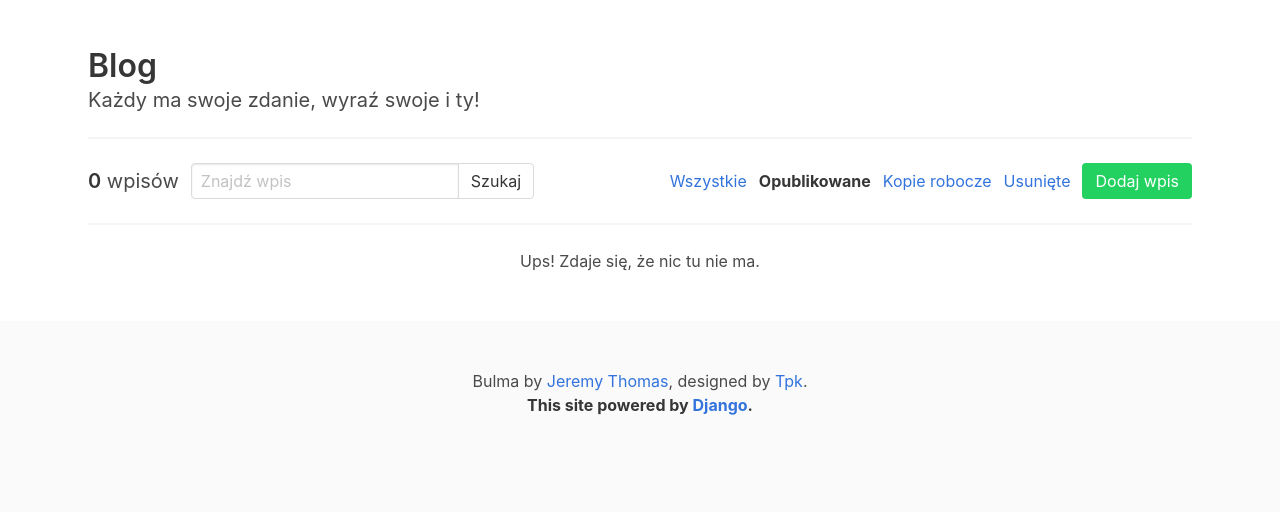
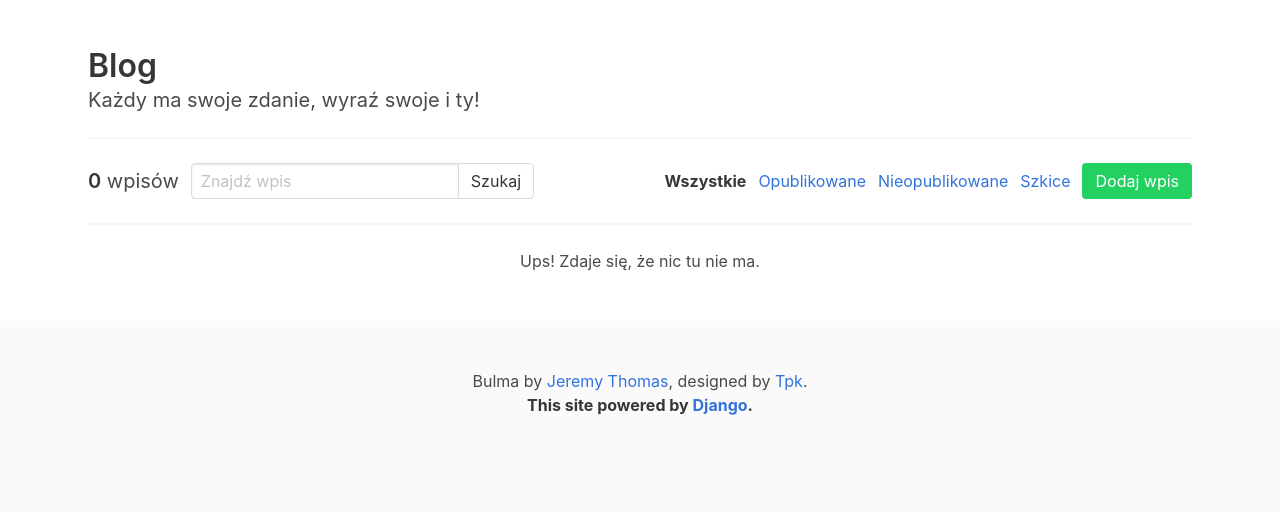
Before and after one commit to BmB-b/Webber, a Django app: page /blog/?filter=3 in a window 1280 px wide. Shown: the part 52-564 px from the top of the page. Run offline with Django 3.2, Linux system fonts and the light colour scheme; data that the repository does not hold is empty; some libraries are stand-ins or nearby versions.

Commit message:
Add filter Post's

```diff
--- a/blog/templates/blog/blog_index.html
+++ b/blog/templates/blog/blog_index.html
@@ -36,10 +36,10 @@
 
             <!-- Right side -->
             <div class="level-right">
-                <p class="level-item"><a>Wszystkie</a></p>
-                <p class="level-item"><strong>Opublikowane</strong></p>
-                <p class="level-item"><a>Kopie robocze</a></p>
-                <p class="level-item"><a>Usunięte</a></p>
+                <p class="level-item"><strong>Wszystkie</strong></p>
+                <p class="level-item"><a href="?filter=3">Opublikowane</a></p>
+                <p class="level-item"><a href="?filter=2">Nieopublikowane</a></p>
+                <p class="level-item"><a href="?filter=1">Szkice</a></p>
                 <p class="level-item">
                     <a href="{% url 'blog:create' %}" class="button is-success">Dodaj wpis</a>
                 </p>
@@ -50,7 +50,7 @@
         {% if context %}
         <div class="content">
 
-                    {% for el in context %}
+                    {% for el in filter %}
 
                         <article class="media">
                                 <figure class="media-left">
--- a/blog/views.py
+++ b/blog/views.py
@@ -14,8 +14,18 @@ class BlogIndex(ListView):
 
     def get_context_data(self, **kwargs):
         context = super(BlogIndex, self).get_context_data(**kwargs)
-        context['counter'] = Post.objects.count()
+        filter_set = Post.objects.all()
+        counter = filter_set.count()
+
+        if self.request.GET.get('filter'):
+            query = self.request.GET.get('filter')
+            filter_set = filter_set.filter(state=query)
+            counter = filter_set.count()
+
+        context['counter'] = counter
+        context['filter'] = filter_set
         return context
+
 
 class PostCreate(CreateView):
     model = Post
```
